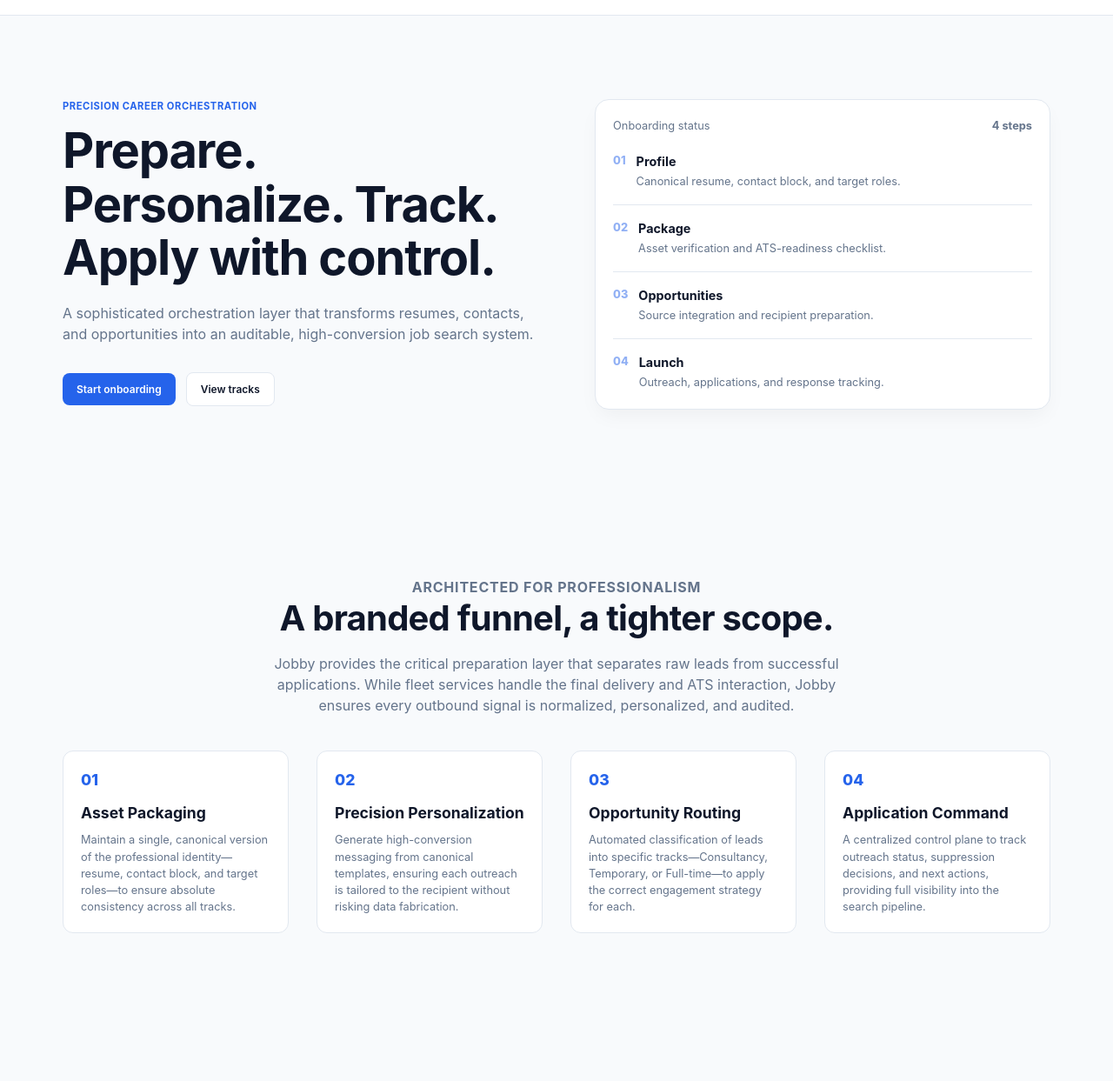
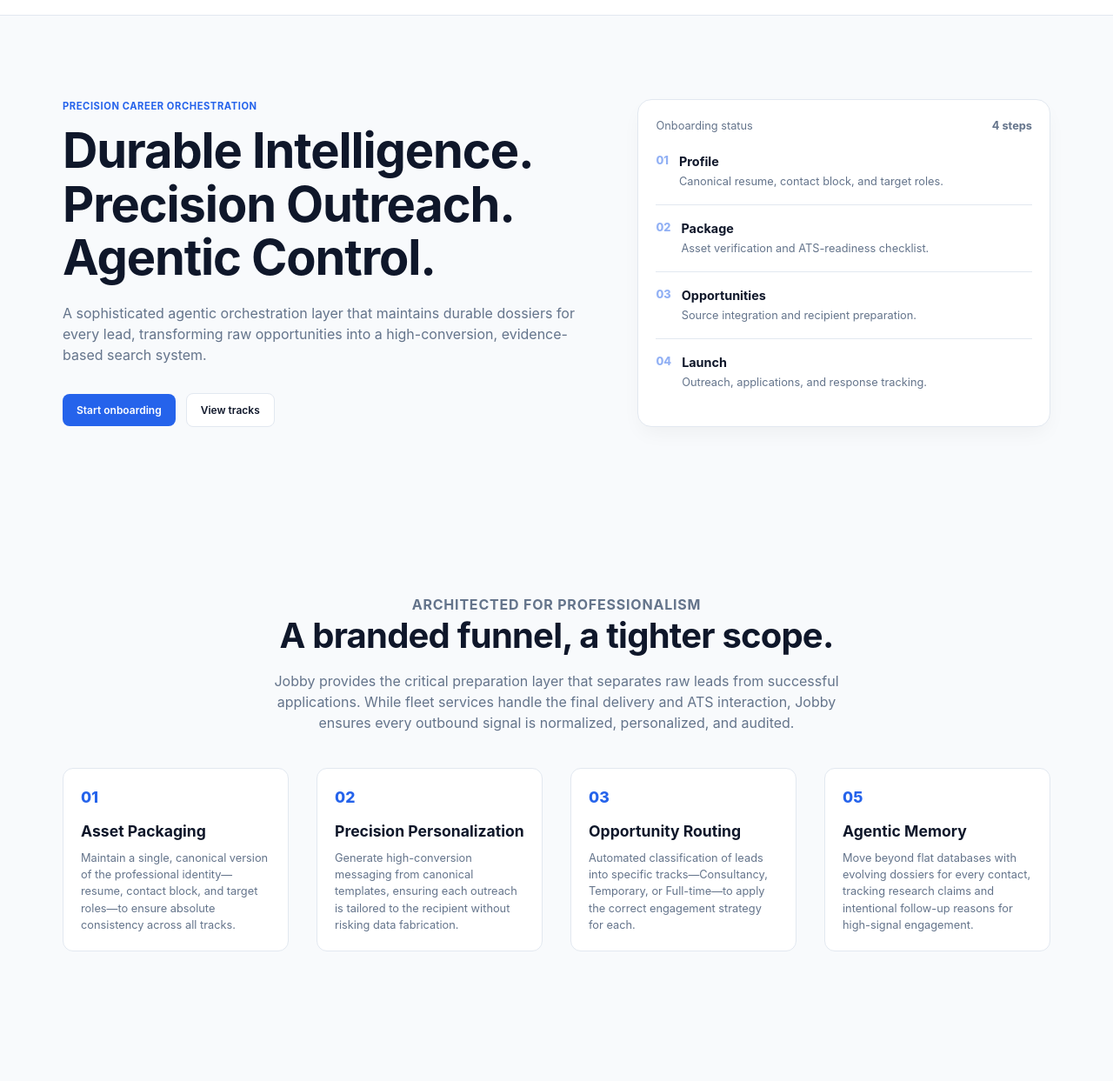
Before and after one commit to xmrtdao/jobby-mcjobberson, a plain HTML site: page portal/index.html in a window 1280 px wide. Shown: the part 57-1300 px from the top of the page at 87% size. Drawn offline with Linux system fonts and the light colour scheme.

Commit message:
style: update frontend copy to reflect agentic CRM capabilities

```diff
--- a/portal/index.html
+++ b/portal/index.html
@@ -28,8 +28,8 @@
     <section class="hero">
       <div class="hero-copy">
         <p class="eyebrow">Precision Career Orchestration</p>
-        <h1>Prepare. Personalize. Track. Apply with control.</h1>
-        <p class="lede">A sophisticated orchestration layer that transforms resumes, contacts, and opportunities into an auditable, high-conversion job search system.</p>
+        <h1>Durable Intelligence. Precision Outreach. Agentic Control.</h1>
+        <p class="lede">A sophisticated agentic orchestration layer that maintains durable dossiers for every lead, transforming raw opportunities into a high-conversion, evidence-based search system.</p>
         <div class="hero-actions">
           <a class="button" href="javascript:void(0)" onclick="openOnboarding()">Start onboarding</a>
           <a class="button secondary" href="#tracks">View tracks</a>
@@ -72,9 +72,9 @@
           <p>Automated classification of leads into specific tracks—Consultancy, Temporary, or Full-time—to apply the correct engagement strategy for each.</p>
         </article>
         <article class="feature-card">
-          <span class="icon">04</span>
-          <h3>Application Command</h3>
-          <p>A centralized control plane to track outreach status, suppression decisions, and next actions, providing full visibility into the search pipeline.</p>
+          <span class="icon">05</span>
+          <h3>Agentic Memory</h3>
+          <p>Move beyond flat databases with evolving dossiers for every contact, tracking research claims and intentional follow-up reasons for high-signal engagement.</p>
         </article>
       </div>
     </section>
@@ -123,6 +123,7 @@
         <ul class="check-list">
           <li>Strict normalization without mutating source input.</li>
           <li>Preservation of missing/unverified contacts as unknown.</li>
+          <li>Confidence scoring for every lead to ensure high-stakes outreach is backed by verified data.</li>
           <li>Multi-layer suppression (Identity, Verified Email, and Explicit Consent).</li>
           <li>Automated discard of malformed records with detailed audit trails.</li>
         </ul>
```
